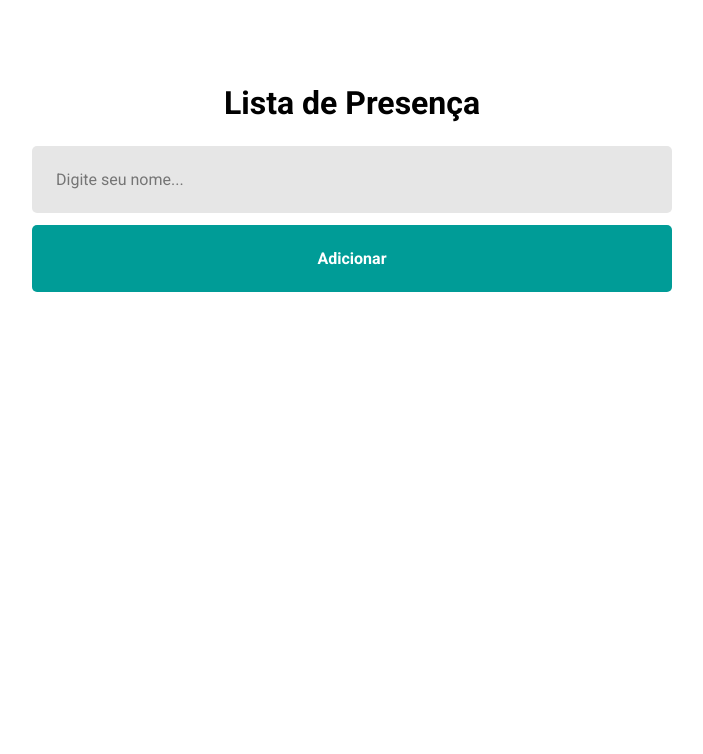
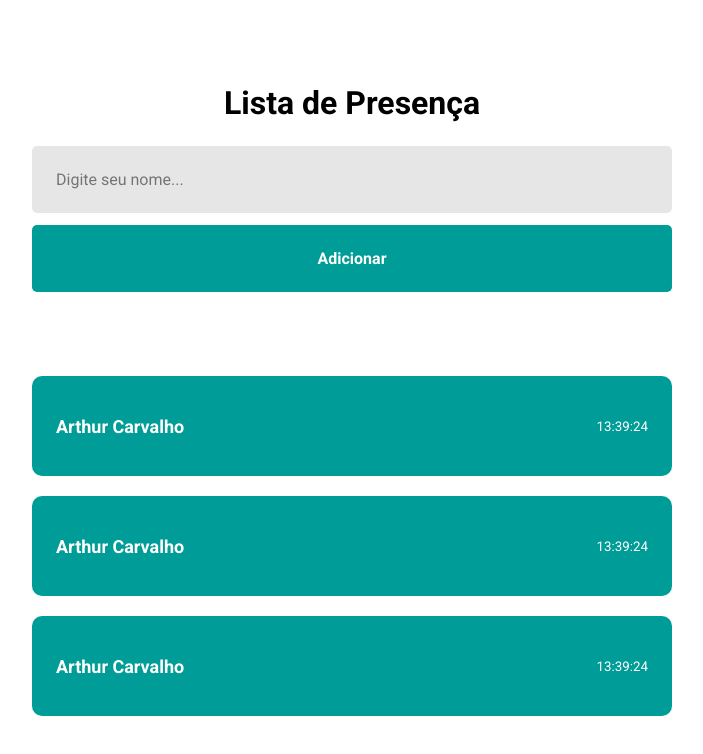
Before and after one commit to arTiwnl/Curso-de-React-na-Rocketseat, a React (Vite) app in the folder reactapp/: page / in a window 1280 px wide. Shown: the top 754 px of the page, without its empty margins (288-991 px from the left). Built offline with nearby package versions, Linux system fonts and the light colour scheme.

Commit message:
feat: add student component

```diff
--- /dev/null
+++ b/reactapp/src/components/Card/index.jsx
@@ -0,0 +1,10 @@
+import './style.css';
+
+export function Card(){
+    return(
+        <div className='card'>
+            <strong>Arthur Carvalho</strong>
+            <small>13:39:24</small>
+        </div>
+    )
+}
--- /dev/null
+++ b/reactapp/src/components/Card/style.css
@@ -0,0 +1,19 @@
+.card {
+    height: 100px;
+    width:  50%;
+
+    background: #009c97;
+    color: #fff;
+
+    border-radius: 10px;
+    margin-bottom: 20px;
+
+    display: flex;
+    align-items: center;
+    justify-content: space-between;
+    padding: 24px;
+}
+
+.card strong {
+    font-size: 18px;
+}
--- a/reactapp/src/pages/Home/index.jsx
+++ b/reactapp/src/pages/Home/index.jsx
@@ -1,12 +1,18 @@
 import './style.css'
+
+import { Card } from '../../components/Card'
 
 export function Home() {
 
   return (
-   <div className='container'>
-   <h1>Lista de Presença</h1>
-   <input type="text" placeholder="Digite seu nome..."/>
-   <button type="button">Adicionar</button>
+    <div className='container'>
+    <h1>Lista de Presença</h1>
+    <input type="text" placeholder="Digite seu nome..."/>
+    <button type="button">Adicionar</button>
+
+    <Card />
+    <Card />
+    <Card />
    </div>
   )
 }
```
